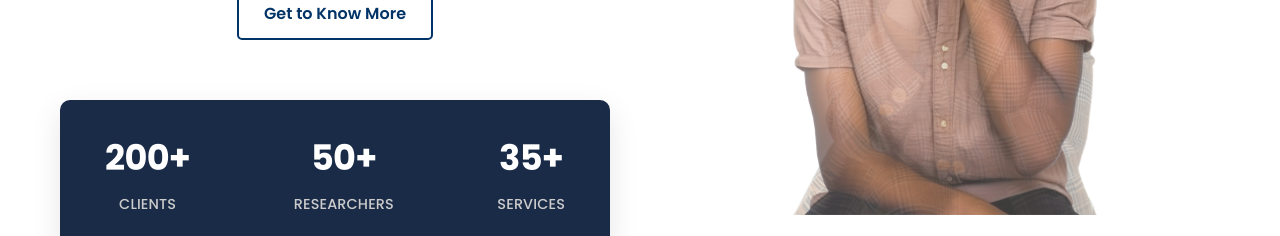
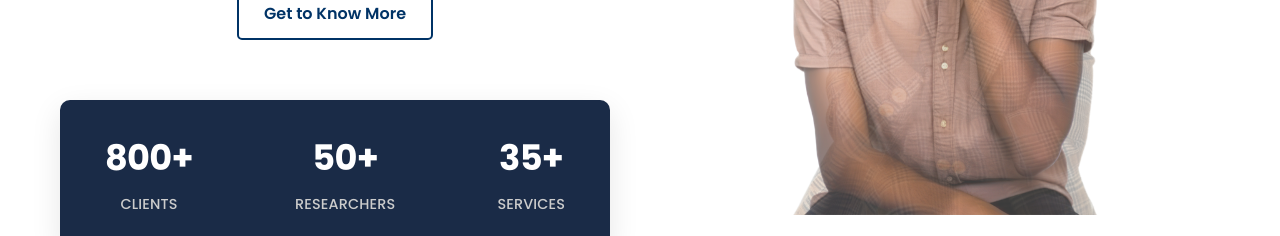
Before and after one commit to Ak-theArtist/Quantive-Research-Insights, a React (Vite) app: page / in a window 1280 px wide. Shown: the part 2340-2576 px from the top of the page. Built offline with nearby package versions, Linux system fonts and the light colour scheme.

Commit message:
changed a small text 200+ to 800+ client

```diff
--- a/src/pages/Home.jsx
+++ b/src/pages/Home.jsx
@@ -228,7 +228,7 @@ const Home = () => {
 
               <div className="stats-container">
                 <div className="stat-item">
-                  <h4>200+</h4>
+                  <h4>800+</h4>
                   <p>CLIENTS</p>
                 </div>
                 <div className="stat-item">
```
